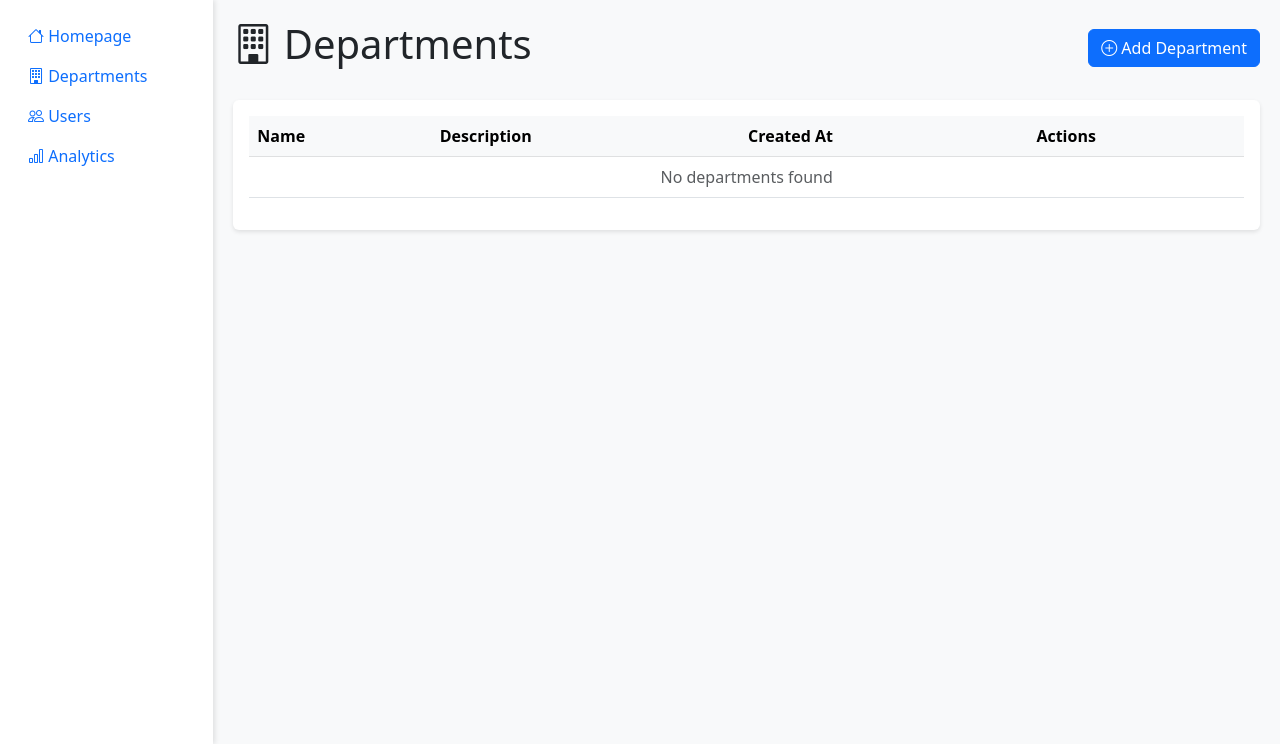
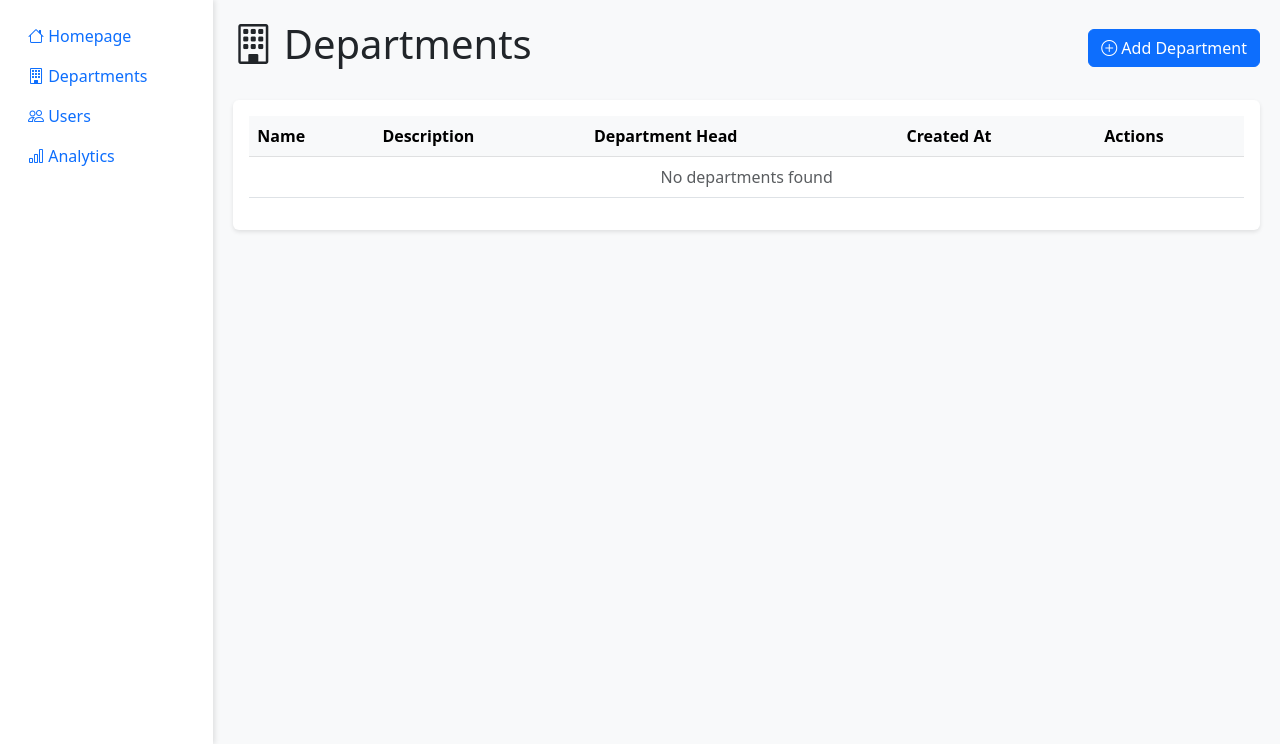
Before and after one commit to dhdev19/workflow, a Flask app: page /admin/departments in a window 1280 px wide. Shown: the part 56-800 px from the top of the page. Run offline with Flask 3, Linux system fonts and the light colour scheme; a user stored in the database is signed in; data that the repository does not hold is empty.

Commit message:
dept head name in admin ui

```diff
--- a/routes/admin.py
+++ b/routes/admin.py
@@ -94,7 +94,13 @@ def dashboard():
 @admin_required
 def departments():
     departments = Department.query.all()
-    return render_template('admin/departments.html', departments=departments)
+    # Get department heads separately since the head relationship is viewonly with complex join
+    dept_heads = {}
+    for dept in departments:
+        head = User.query.filter_by(department_id=dept.id, role='department_head').first()
+        if head:
+            dept_heads[dept.id] = head
+    return render_template('admin/departments.html', departments=departments, dept_heads=dept_heads)
 
 @admin_bp.route('/departments/add', methods=['GET', 'POST'])
 @login_required
--- a/templates/admin/departments.html
+++ b/templates/admin/departments.html
@@ -47,6 +47,7 @@
                             <tr>
                                 <th>Name</th>
                                 <th>Description</th>
+                                <th>Department Head</th>
                                 <th>Created At</th>
                                 <th>Actions</th>
                             </tr>
@@ -56,6 +57,15 @@
                             <tr>
                                 <td>{{ dept.name }}</td>
                                 <td>{{ dept.description or 'N/A' }}</td>
+                                <td>
+                                    {% if dept_heads.get(dept.id) %}
+                                        {% set head = dept_heads[dept.id] %}
+                                        <span class="badge bg-primary">{{ head.full_name }}</span>
+                                        <br><small class="text-muted">{{ head.email }}</small>
+                                    {% else %}
+                                        <span class="text-muted">No Department Head</span>
+                                    {% endif %}
+                                </td>
                                 <td>{{ dept.created_at.strftime('%Y-%m-%d') if dept.created_at else 'N/A' }}</td>
                                 <td>
                                     <a href="{{ url_for('admin.edit_department', dept_id=dept.id) }}" class="btn btn-sm btn-primary">
@@ -70,7 +80,7 @@
                             </tr>
                             {% else %}
                             <tr>
-                                <td colspan="4" class="text-center text-muted">No departments found</td>
+                                <td colspan="5" class="text-center text-muted">No departments found</td>
                             </tr>
                             {% endfor %}
                         </tbody>
```
